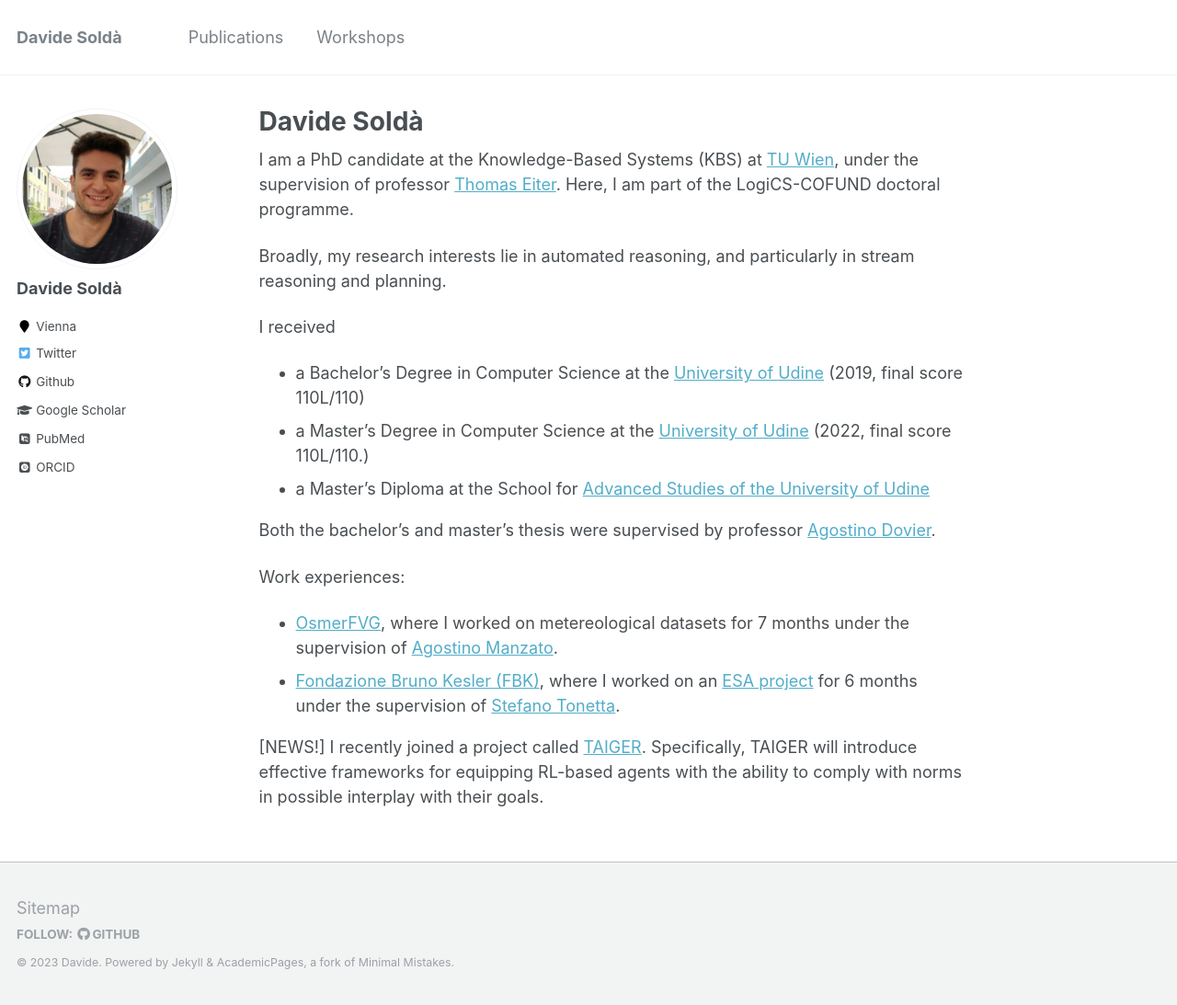
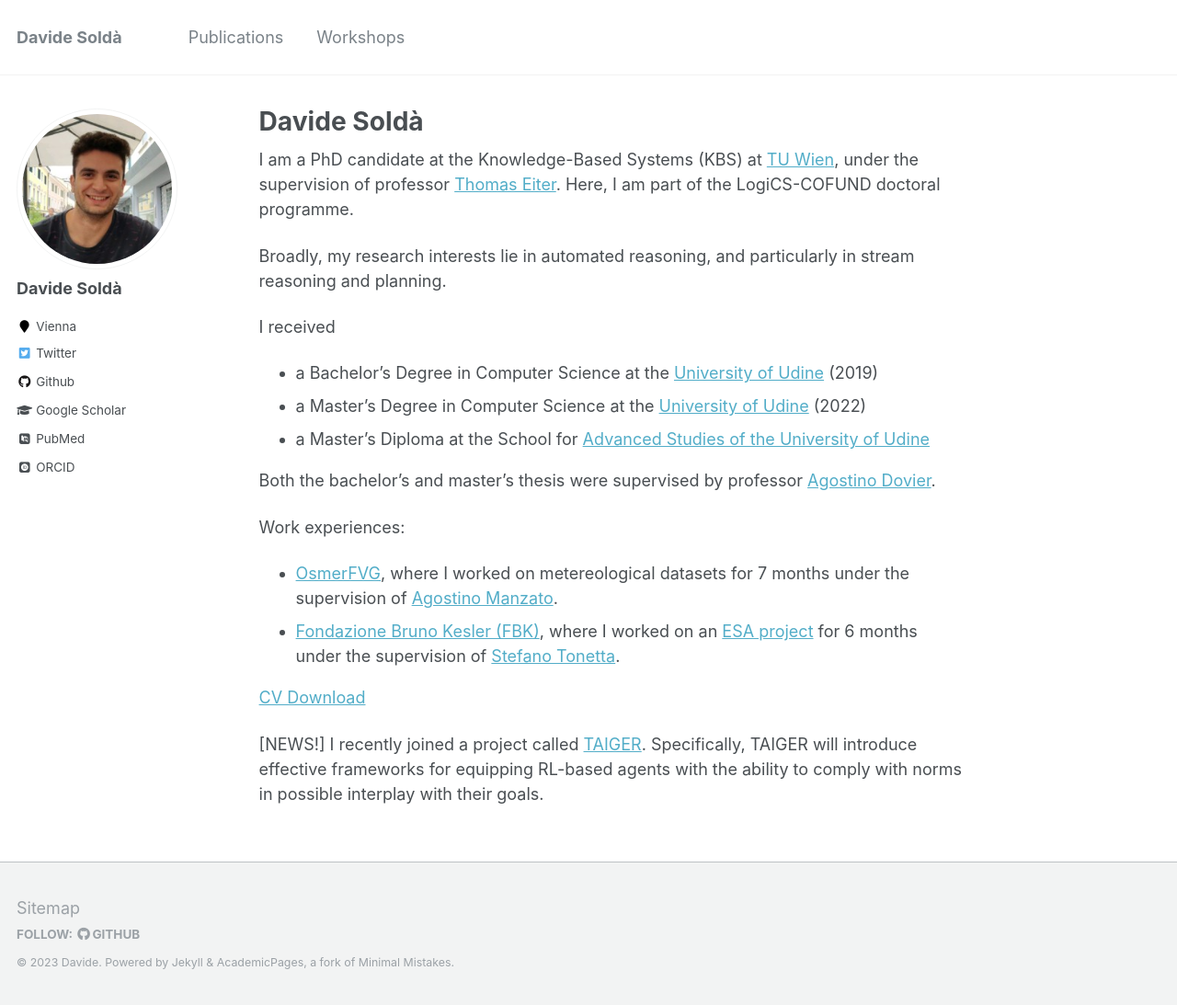
Before and after one commit to DavideSolda/davidesolda.github.io, a Jekyll site: the page built from _pages/about.md, in a window 1280 px wide and 1093 px high. Shown: the whole window at 92% size. Built offline with Jekyll 4.4.1, drawn with Linux system fonts in a browser that asks for light colours; some web fonts are replaced.

Commit message:
Update about.md

```diff
--- a/_pages/about.md
+++ b/_pages/about.md
@@ -14,8 +14,8 @@ I am a PhD candidate at the Knowledge-Based Systems (KBS) at [TU Wien](https://w
 Broadly, my research interests lie in automated reasoning, and particularly in stream reasoning and planning.
 
 I received
-- a Bachelor's Degree in Computer Science at the [University of Udine](https://www.uniud.it/en) (2019, final score 110L/110)
-- a Master's Degree in Computer Science at the [University of Udine](https://www.uniud.it/en) (2022, final score 110L/110.)
+- a Bachelor's Degree in Computer Science at the [University of Udine](https://www.uniud.it/en) (2019)
+- a Master's Degree in Computer Science at the [University of Udine](https://www.uniud.it/en) (2022)
 - a Master's Diploma at the School for [Advanced Studies of the University of Udine](https://scuolasuperiore.uniud.it/?set_language=en)
 
 Both the bachelor's and master's thesis were supervised by professor [Agostino Dovier](http://users.dimi.uniud.it/~agostino.dovier/).
@@ -24,4 +24,6 @@ Work experiences:
 - [OsmerFVG](https://www.osmer.fvg.it/home.php?ln=-en), where I worked on metereological datasets for 7 months under the supervision of [Agostino Manzato](https://digilander.libero.it/agostino.manzato/).
 - [Fondazione Bruno Kesler (FBK)](https://www.fbk.eu/en/), where I worked on an [ESA project](https://es.fbk.eu/index.php/projects/robdt/) for 6 months under the supervision of [Stefano Tonetta](https://es.fbk.eu/?author_name=stefano-tonetta).
 
+[CV Download](https://github.com/DavideSolda/davidesolda.github.io/blob/master/files/solda_cv.pdf)
+
 [NEWS!] I recently joined a project called [TAIGER](https://taiger.logic.at/). Specifically, TAIGER will introduce effective frameworks for equipping RL-based agents with the ability to comply with norms in possible interplay with their goals.
```
